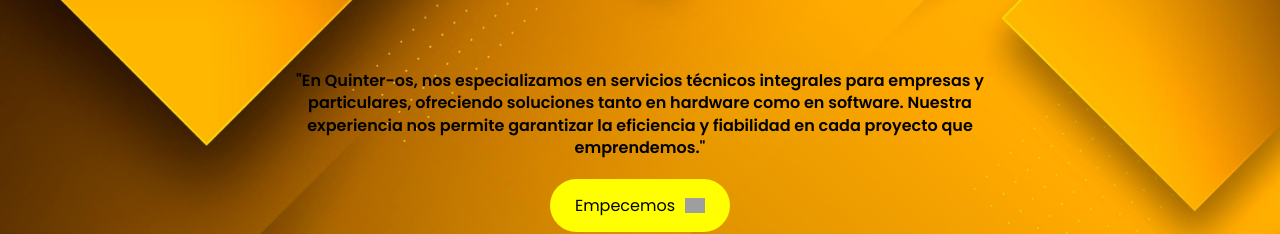
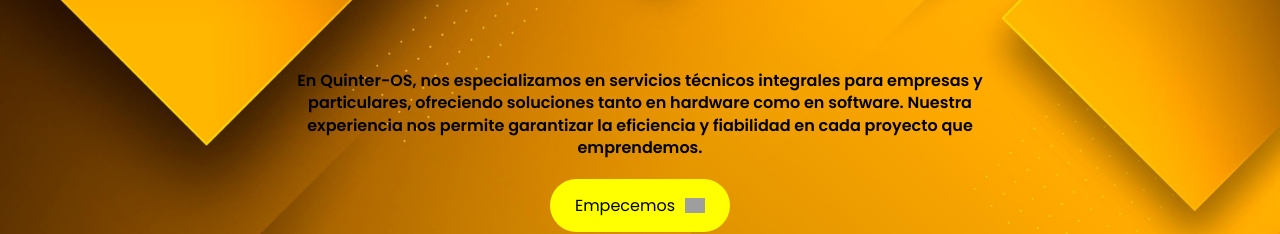
Before and after one commit to williamquin72/quinteros-web-app, a React (Vite) app: page / in a window 1280 px wide. Shown: the part 254-488 px from the top of the page. Built offline with nearby package versions, Linux system fonts and the light colour scheme; grey boxes are pictures that could not be loaded.

Commit message:
Guardando con Vercel analytics

```diff
--- a/package.json
+++ b/package.json
@@ -10,6 +10,7 @@
     "preview": "vite preview"
   },
   "dependencies": {
+    "@vercel/analytics": "^1.2.2",
     "react": "^18.2.0",
     "react-dom": "^18.2.0"
   },
--- a/src/Components/Hero/Hero.jsx
+++ b/src/Components/Hero/Hero.jsx
@@ -6,7 +6,7 @@
         <div className="Hero-Cont">
             <div className="Hero-Text">
             <h1></h1>
-            <p>"En Quinter-os, nos especializamos en servicios técnicos integrales para empresas y particulares, ofreciendo soluciones tanto en hardware como en software. Nuestra experiencia nos permite garantizar la eficiencia y fiabilidad en cada proyecto que emprendemos."</p>
+            <p>En Quinter-OS, nos especializamos en servicios técnicos integrales para empresas y particulares, ofreciendo soluciones tanto en hardware como en software. Nuestra experiencia nos permite garantizar la eficiencia y fiabilidad en cada proyecto que emprendemos.</p>
             <button className="btn">Empecemos <img src={Flecha_derecha} alt="" /></button>
             </div>
 
```
Also changed, not shown: 1 other file (tests, documents, lock files or other folders).
